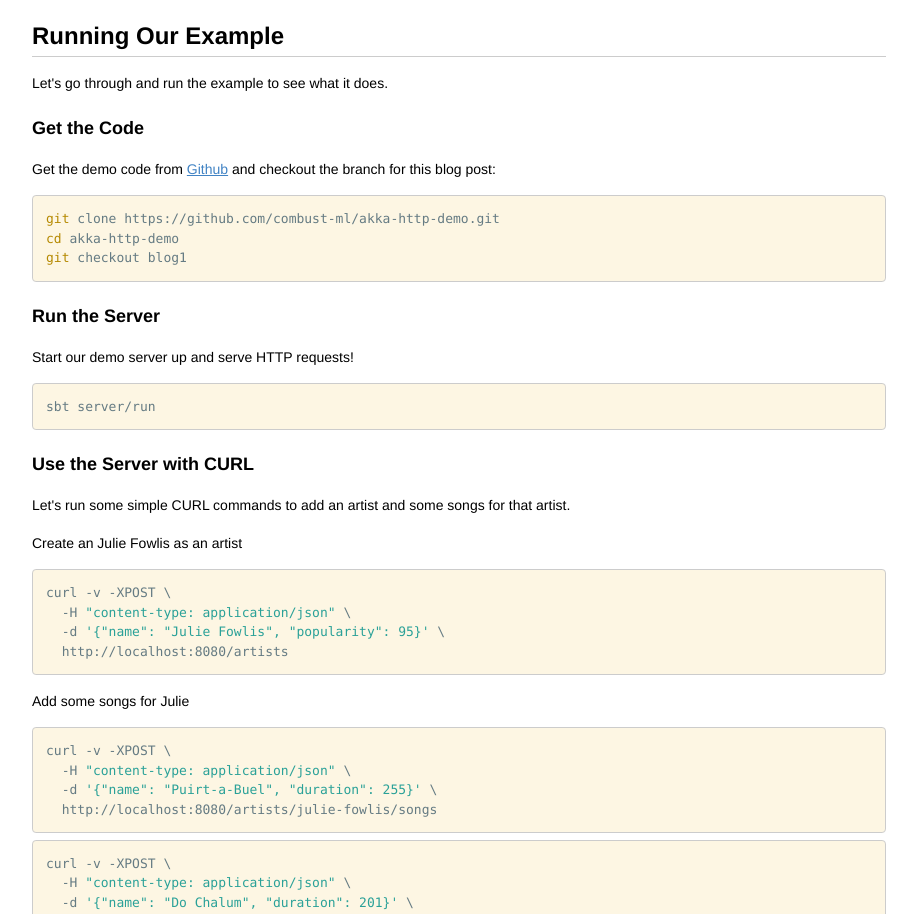
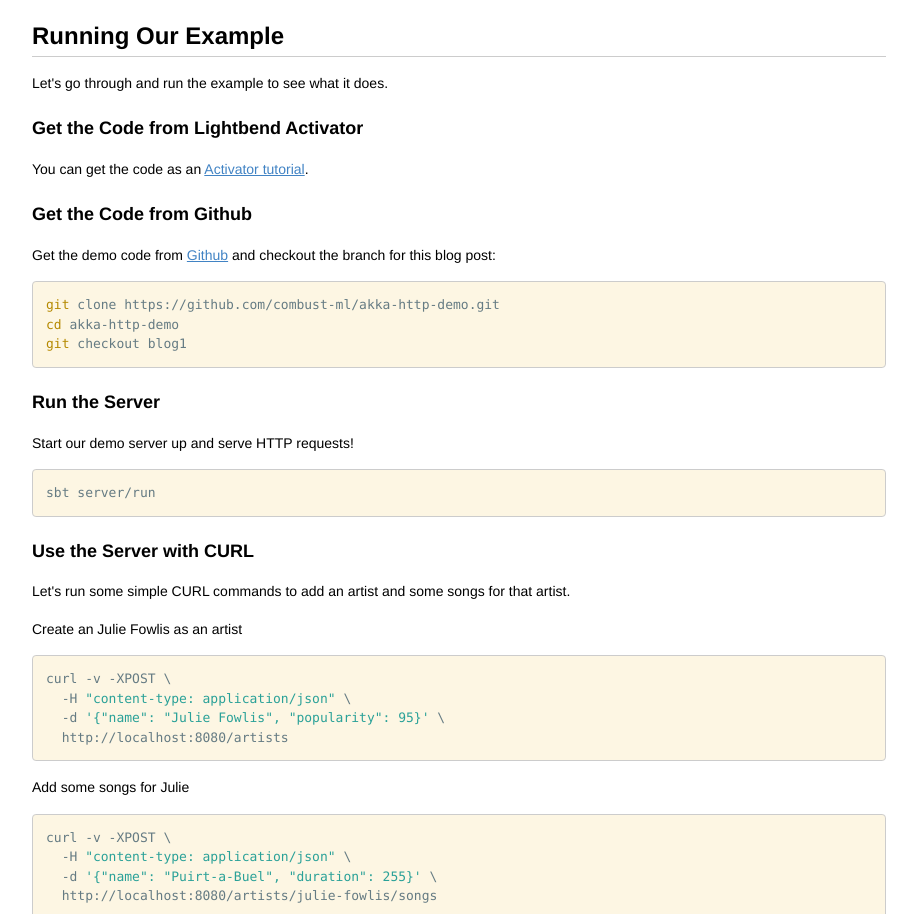
Before and after one commit to combust/akka-http-demo, a plain HTML site: page tutorial/index.html in a window 1280 px wide. Shown: the part 4398-5312 px from the top of the page, without its empty margins (181-1098 px from the left). Drawn offline with Linux system fonts and the light colour scheme.

Commit message:
Update tutorial.

```diff
--- a/tutorial/index.html
+++ b/tutorial/index.html
@@ -651,7 +651,11 @@ println(s&quot;Successfully created artist with slug: ${response.artist.slug.get
 
 <p>Let&#39;s go through and run the example to see what it does.</p>
 
-<h3 id="toc_6">Get the Code</h3>
+<h3 id="toc_6">Get the Code from Lightbend Activator</h3>
+
+<p>You can get the code as an <a href="https://www.lightbend.com/activator/template/akka-http-demo">Activator tutorial</a>.</p>
+
+<h3 id="toc_7">Get the Code from Github</h3>
 
 <p>Get the demo code from <a href="https://github.com/">Github</a> and checkout the branch for this blog post:</p>
 
@@ -659,13 +663,13 @@ println(s&quot;Successfully created artist with slug: ${response.artist.slug.get
 cd akka-http-demo
 git checkout blog1</code></pre></div>
 
-<h3 id="toc_7">Run the Server</h3>
+<h3 id="toc_8">Run the Server</h3>
 
 <p>Start our demo server up and serve HTTP requests!</p>
 
 <div><pre><code class="language-bash">sbt server/run</code></pre></div>
 
-<h3 id="toc_8">Use the Server with CURL</h3>
+<h3 id="toc_9">Use the Server with CURL</h3>
 
 <p>Let&#39;s run some simple CURL commands to add an artist and some songs for that artist.</p>
 
@@ -692,7 +696,7 @@ git checkout blog1</code></pre></div>
 
 <div><pre><code class="language-bash">curl -v -XGET http://localhost:8080/artists/julie-fowlis/songs</code></pre></div>
 
-<h3 id="toc_9">Use the Server With the Client CLI</h3>
+<h3 id="toc_10">Use the Server With the Client CLI</h3>
 
 <p>The command line interface to the client uses our client library we built, let&#39;s see how we can use it to add an artist and some songs for her.</p>
 
@@ -718,7 +722,7 @@ git checkout blog1</code></pre></div>
 <div><pre><code class="language-bash">sbt &quot;client/run list-songs -h http://localhost:8080 \
   --artist \&quot;Julie Fowlis\&quot;&quot;</code></pre></div>
 
-<h2 id="toc_10">Up Next</h2>
+<h2 id="toc_11">Up Next</h2>
 
 <p>For the next blog post, let&#39;s add the option to use Protobuf serialization instead of JSON. This should make our server go much faster, as Protobufs are very efficient compared to JSON.</p>
 
```
